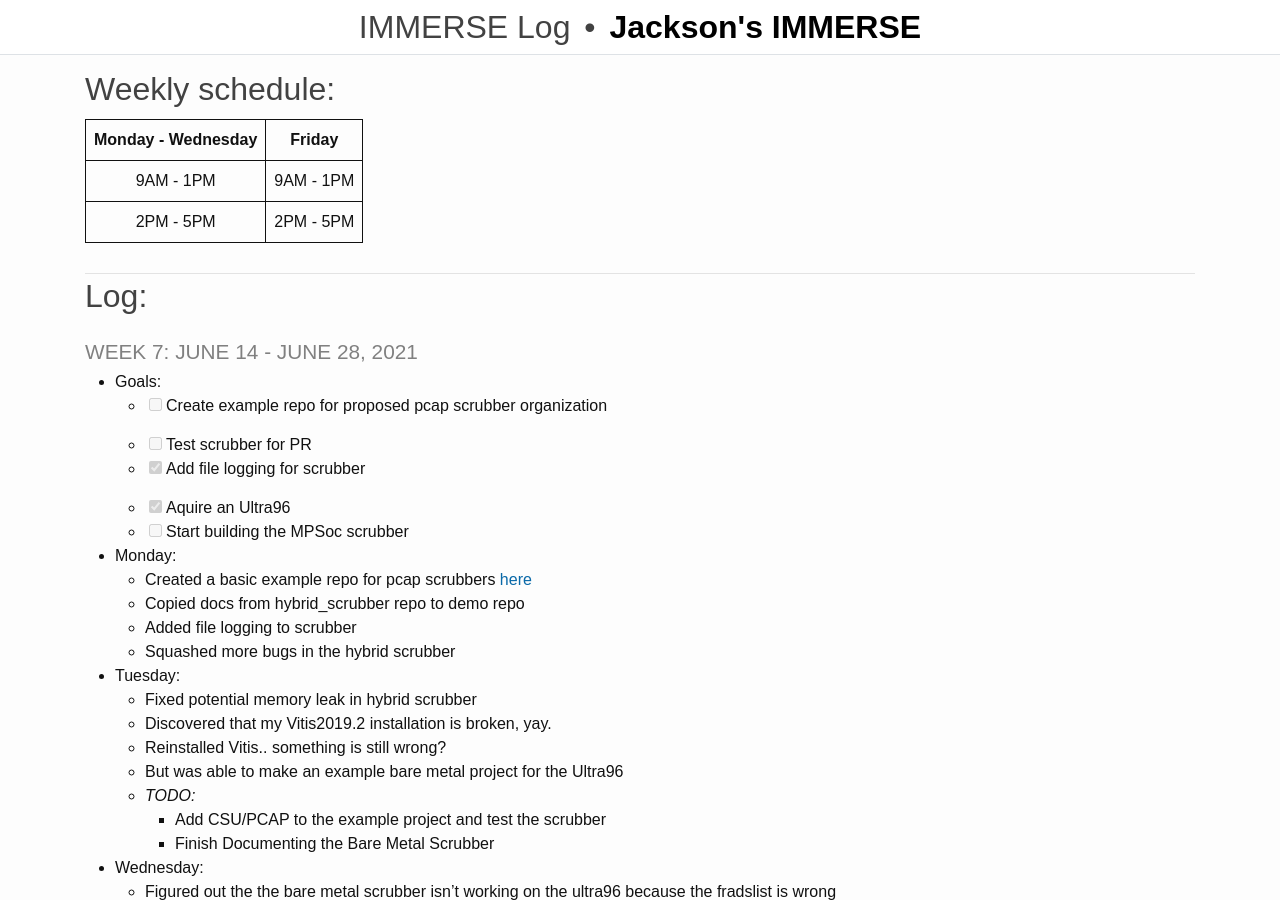
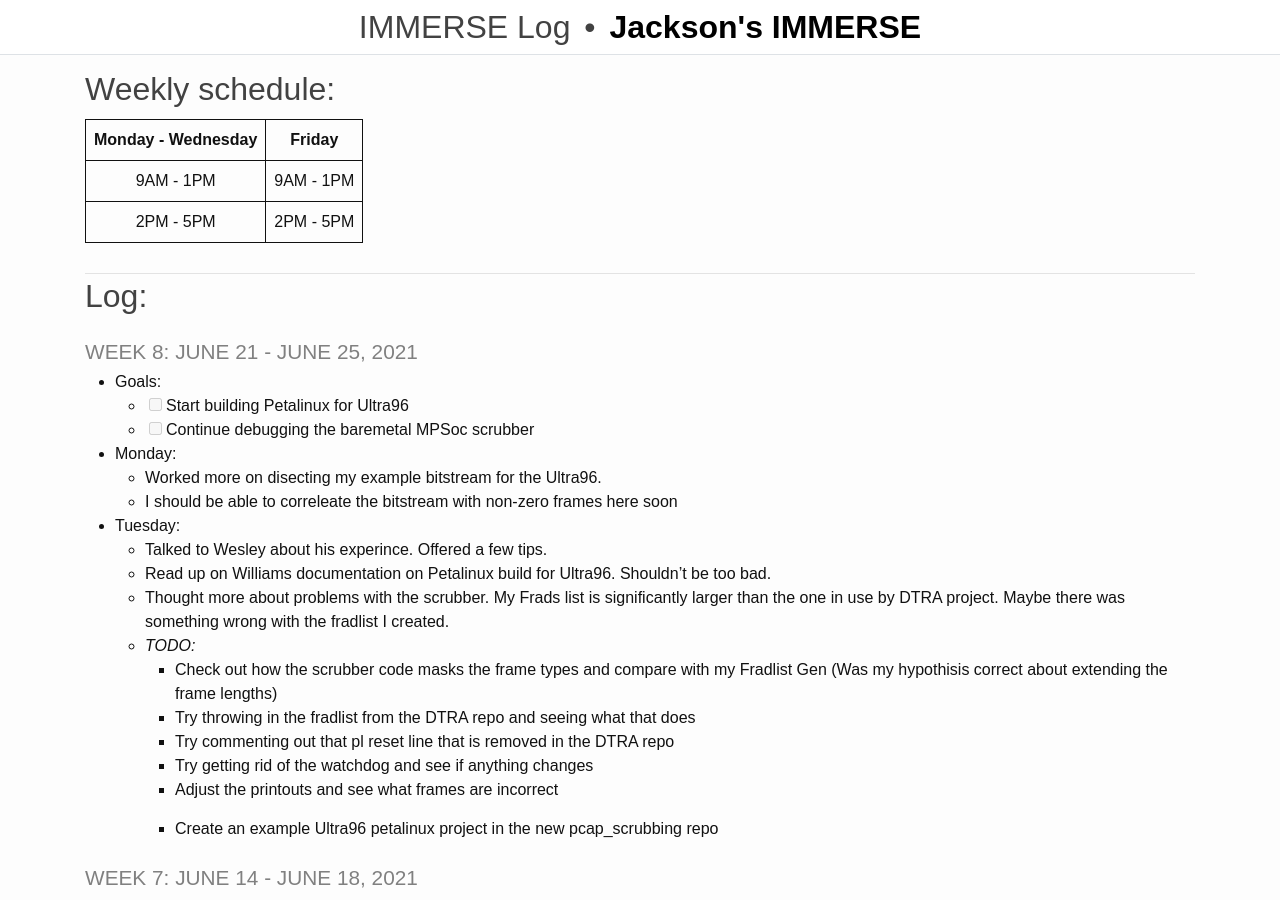
Before and after one commit to rjsmith1999/IMMERSE, a Jekyll site: the page built from _pages/log.md, in a window 1280 px wide and 900 px high. Built offline with Jekyll 4.4.1, drawn with Linux system fonts in a browser that asks for light colours.

Commit message:
Update Log

```diff
--- a/_pages/log.md
+++ b/_pages/log.md
@@ -14,7 +14,31 @@ title: IMMERSE Log
 -------------------
 ## Log:
 
-### Week 7: June 14 - June 28, 2021
+### Week 8: June 21 - June 25, 2021
+* **Goals**:
+  - [ ] Start building Petalinux for Ultra96
+  - [ ] Continue debugging the baremetal MPSoc scrubber
+
+* **Monday**:
+  - Worked more on disecting my example bitstream for the Ultra96.
+  - I should be able to correleate the bitstream with non-zero frames here soon
+
+* **Tuesday**:
+  - Talked to Wesley about his experince. Offered a few tips.
+  - Read up on Williams documentation on Petalinux build for Ultra96. Shouldn't be too bad.
+  - Thought more about problems with the scrubber. My Frads list is significantly larger than the one in use by DTRA project.
+  Maybe there was something wrong with the fradlist I created.
+  - _TODO:_
+    - Check out how the scrubber code masks the frame types and compare with my Fradlist Gen
+    (Was my hypothisis correct about extending the frame lengths)
+    - Try throwing in the fradlist from the DTRA repo and seeing what that does
+    - Try commenting out that pl reset line that is removed in the DTRA repo
+    - Try getting rid of the watchdog and see if anything changes
+    - Adjust the printouts and see what frames are incorrect
+
+    - Create an example Ultra96 petalinux project in the new pcap_scrubbing repo
+
+### Week 7: June 14 - June 18, 2021
 * **Goals**:
   - [ ] Create example repo for proposed pcap scrubber organization
 
```
